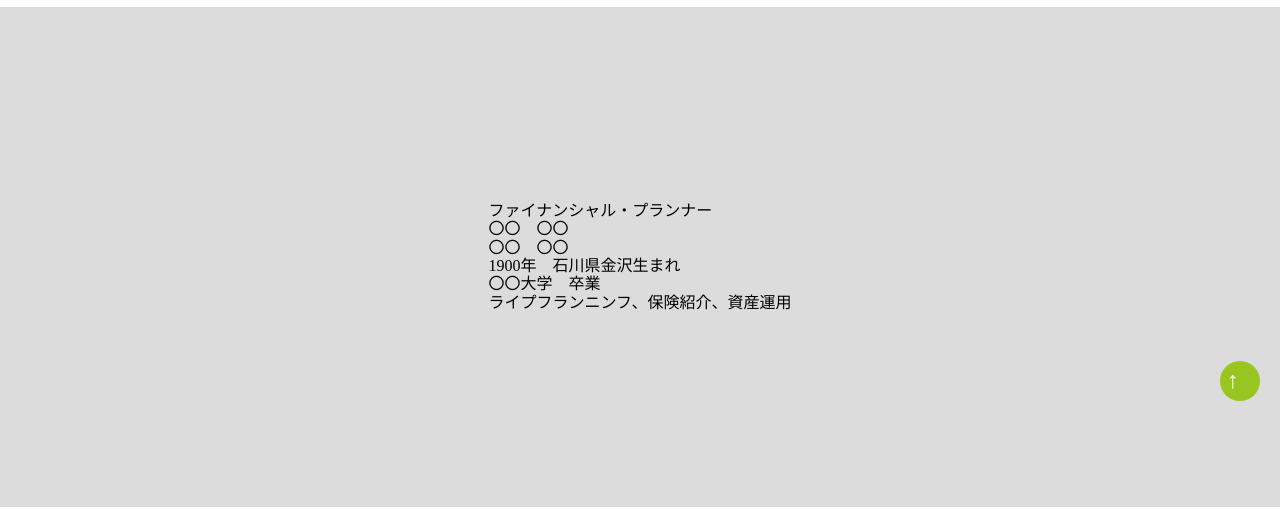
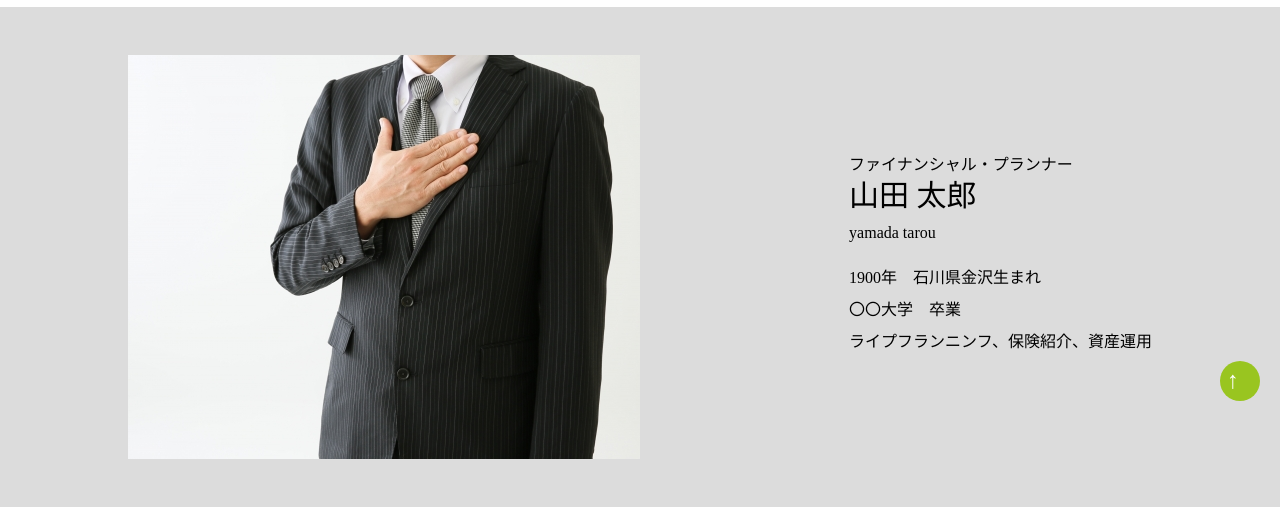
Before and after one commit to shogo-makino449/FP_portfolio, a plain HTML site: page page-profile.html in a window 1280 px wide. Shown: the part 379-889 px from the top of the page. Drawn offline with Linux system fonts and the light colour scheme; some packages are replaced by stand-ins of ours; a web font is replaced by a local one.

Commit message:
自己紹介

```diff
--- a/page-profile.html
+++ b/page-profile.html
@@ -59,10 +59,10 @@
       <div class="introduction_contents">
         <div class="introduction_left"></div>
         <div class="introduction_right">
-          <p>ファイナンシャル・プランナー</p>
-          <p>〇〇　〇〇</p>
-          <p>〇〇　〇〇</p>
-          <p>
+          <p class="introduction_right_title1">ファイナンシャル・プランナー</p>
+          <p class="introduction_right_title2">山田 太郎</p>
+          <p class="introduction_right_title3">yamada tarou</p>
+          <p class="introduction_right_text">
             1900年　石川県金沢生まれ<br>
             〇〇大学　卒業<br>
             ライプフランニンフ、保険紹介、資産運用<br>
@@ -94,12 +94,12 @@
         <p class="text">
           ・バンド活動（ドラム）<br>
           ・イヤホン収集<br>
-          ・お酒
+          ・おいしい居酒屋探し
         </p>
       </section>
       <section class="profile_contents4">
         <h2 class="profile_contents4_title titleStyle">職歴</h2>
-        <div>
+        <div class="profile_contents4_item">
           <h3>ファイナンシャルプランナー</h3>
           <h3>〇〇パートナ株式会社</h3>
           <p>2021年1月 - 現在</p>
@@ -110,7 +110,7 @@
             ・退職プランニングのアドバイスと貯蓄目標の設定
           </p>
         </div>
-        <div>
+        <div class="profile_contents4_item">
           <h3>営業</h3>
           <h3>〇〇産業株式会社</h3>
           <p>2010年1月 - 2020年12月</p>
--- a/style.css
+++ b/style.css
@@ -420,16 +420,39 @@ textarea {
 .introduction_contents {
   max-width: 1024px;
   width: 80%;
+  height: 100%;
   display: flex;
   align-items: center;
-  justify-content: center;
+  justify-content: space-between;
 }
 
 .introduction_left {
-  width: auto;
+  width: 40vw;
   height: 100%;
-  background: url(images/seizitu.jpg) no-repeat left center;
+  background: url(images/seizitu.jpg) no-repeat center center;
 }
+
+.introduction_right_title1 {
+  margin-bottom: 5px;
+}
+
+.introduction_right_title2 {
+  font-size: 30px;
+  margin-bottom: 10px;
+}
+
+.introduction_right_title3 {
+  margin-bottom: 20px;
+}
+
+.introduction_right_text {
+  line-height: 2;
+}
+
+.profile_contents4_item {
+  margin-bottom: 20px;
+}
+
 
 /*ーーーーーーーーーーーーーーーーーーーーーーーーーーーーー
 サービス案内
```
